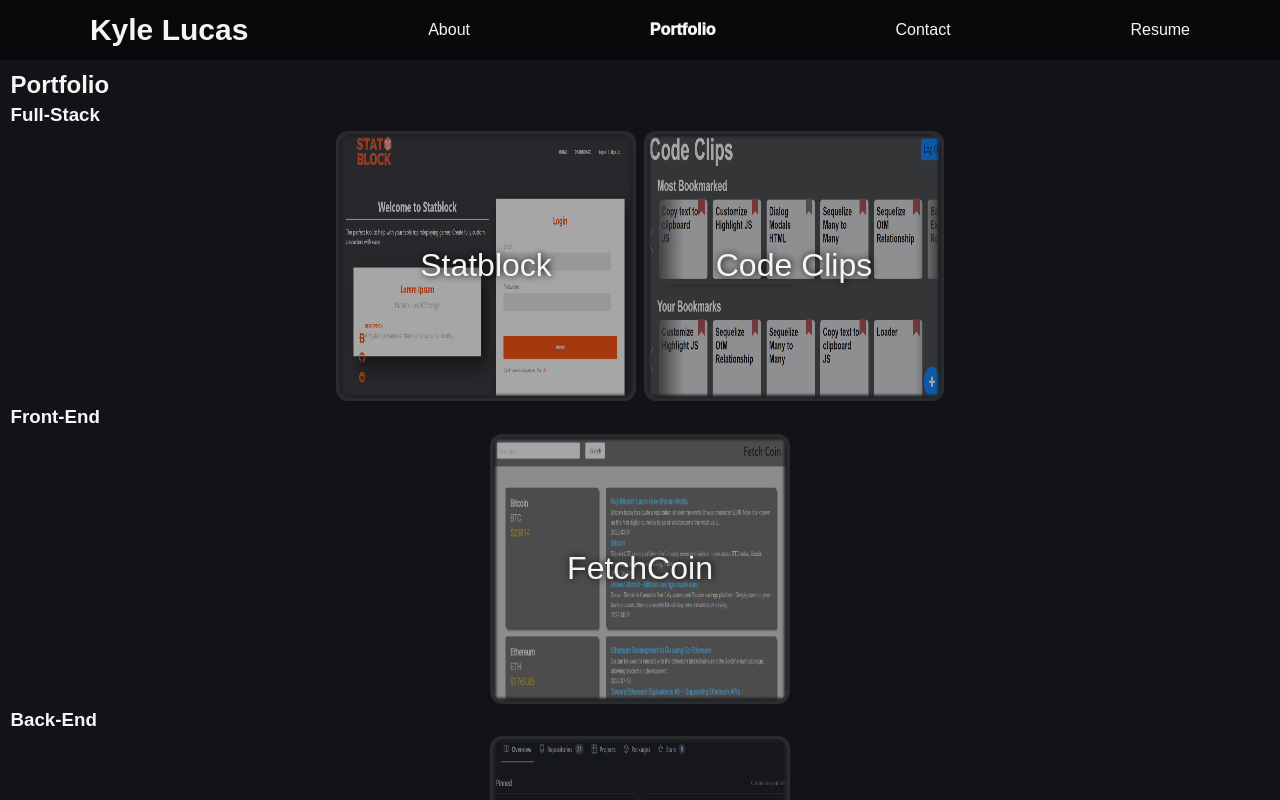
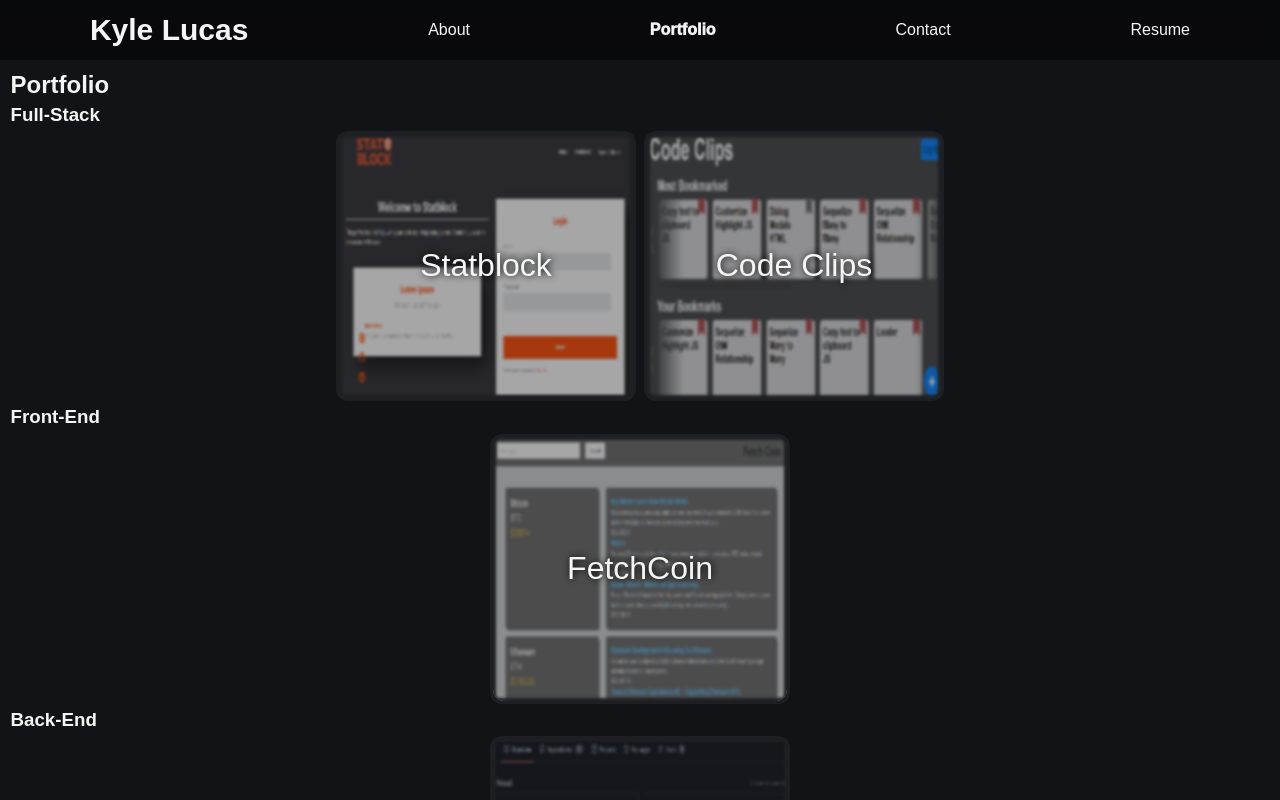
Before and after one commit to kwlucas/Portfolio-Kyle-Lucas, a React (Create React App) app in the folder client/: page /Portfolio-Kyle-Lucas/resume in a window 1280 px wide. Both pictures are taken after a click on the element "Portfolio". Shown: the top 800 px of the page. Built offline with nearby package versions, Linux system fonts and the light colour scheme.

Commit message:
Added image blur

```diff
--- a/client/src/App.css
+++ b/client/src/App.css
@@ -268,7 +268,7 @@ a{
 .card {
   position: relative;
   z-index: 1;
-  background-color: rgba(255, 255, 255, 0.1);
+  background-color: rgba(255, 255, 255, 0.05);
   /* border: 1px solid rgba(255, 255, 255, 0.1); */
   border-radius: 12px;
   height: 270px;
@@ -360,6 +360,24 @@ a{
   left: 0;
   box-shadow: 0 0 3px 3px var(--cardBgColor) inset;
   z-index: 3;
+}
+
+.card .body::after{
+  content: '';
+  display: block;
+  position: absolute;
+  width: 100%;
+  height: 100%;
+  top: 0;
+  left: 0;
+  -webkit-backdrop-filter: blur(0.75px);
+  backdrop-filter: blur(1.5px);
+  filter: opacity(100%);
+  transition: all 0.75s;
+}
+
+.card:hover .body::after{
+  filter: opacity(0%);
 }
 
 .card:hover img.cover{
```
